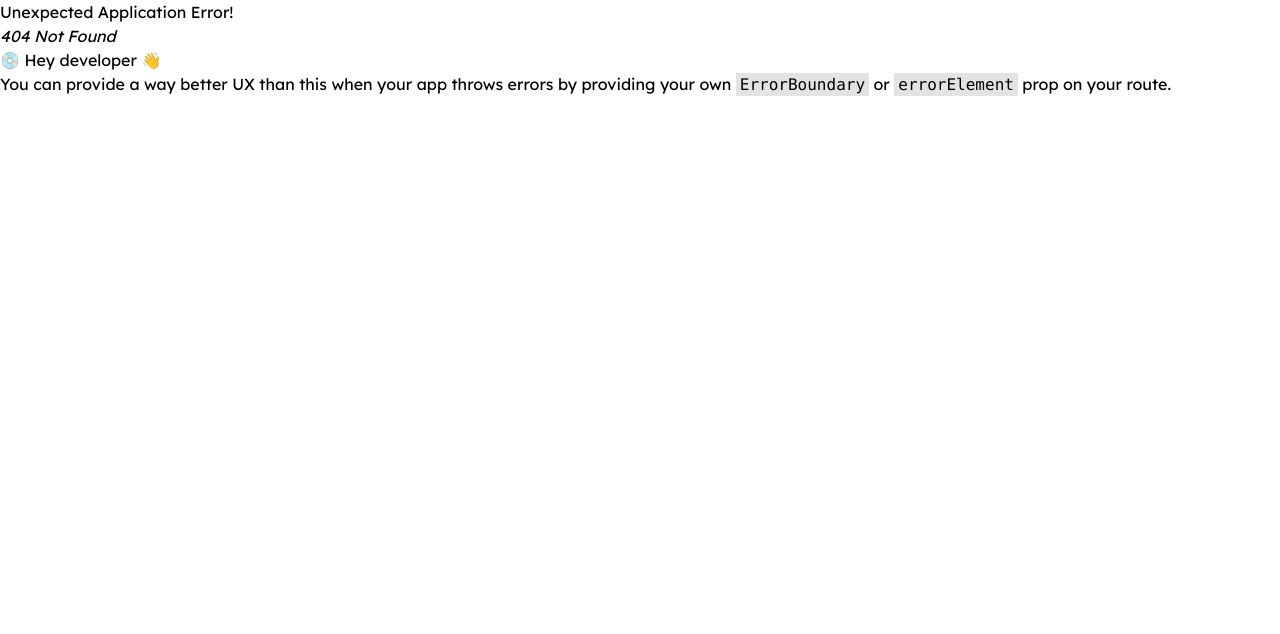
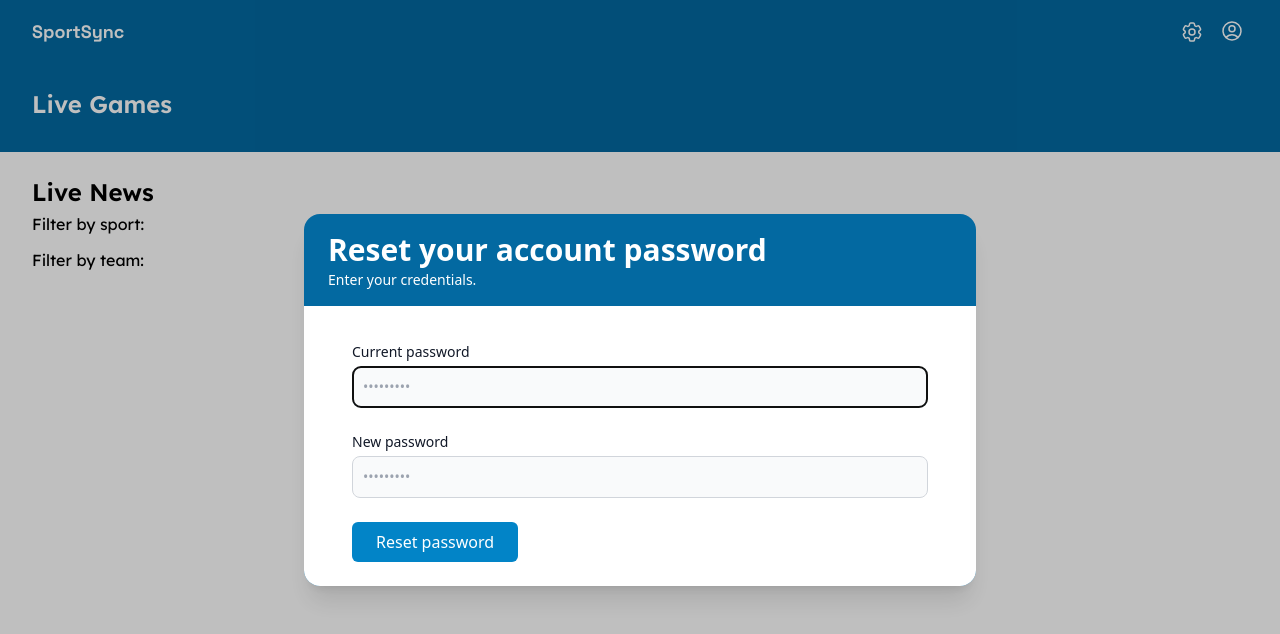
Before and after one commit to suprabathk/SportSync, a React (Vite) app: page /reset-password in a window 1280 px wide. Before the commit this address had no page. Shown: the top 634 px of the page. Built offline with nearby package versions, Linux system fonts and the light colour scheme; sample sign-in values are in the browser's storage.

Commit message:
Reset password

```diff
--- a/src/components/AppBar.tsx
+++ b/src/components/AppBar.tsx
@@ -93,6 +93,14 @@ const Appbar = () => {
                           Sign out
                         </Link>
                       </div>
+                      <div className="text-center py-2">
+                        <Link
+                          to="/reset-password"
+                          className="text-black hover:text-sky-600 transition-colors"
+                        >
+                          Reset password
+                        </Link>
+                      </div>
                     </Menu.Items>
                   </Transition>
                 </Menu>
--- /dev/null
+++ b/src/pages/auth/ResetPassword.tsx
@@ -0,0 +1,161 @@
+import { SubmitHandler, useForm } from "react-hook-form";
+import { Transition, Dialog } from "@headlessui/react";
+import { Fragment, useState } from "react";
+import { useNavigate } from "react-router-dom";
+import { API_ENDPOINT } from "../../config/constants";
+
+type Inputs = {
+  current_password: string;
+  new_password: string;
+};
+
+const ResetPassword = () => {
+  const token = localStorage.getItem("authToken") ?? "";
+
+  const [isOpen, setIsOpen] = useState(true);
+  const navigate = useNavigate();
+  const [resetPasswordError, setResetPasswordError] = useState<string>("");
+  const [loading, setLoading] = useState(false);
+  const {
+    register,
+    handleSubmit,
+    formState: { errors },
+  } = useForm<Inputs>();
+
+  const onSubmit: SubmitHandler<Inputs> = async (data) => {
+    const { current_password, new_password } = data;
+
+    try {
+      setLoading(true);
+      const response = await fetch(`${API_ENDPOINT}/user/password`, {
+        method: "PATCH",
+        headers: {
+          "Content-Type": "application/json",
+          Authorization: `Bearer ${token}`,
+        },
+        body: JSON.stringify({ current_password, new_password }),
+      });
+      const JSONData = await response.json();
+      console.log(JSONData);
+
+      setLoading(false);
+      if (!response.ok) {
+        setResetPasswordError(JSONData.message);
+        throw new Error("Password reset failed");
+      }
+      console.log("Password reset successful");
+      navigate("/");
+    } catch (error) {
+      console.error("Password reset failed:", error);
+    }
+  };
+
+  function closeModal() {
+    setIsOpen(false);
+    navigate("../../");
+  }
+
+  return (
+    <>
+      <Transition appear show={isOpen} as={Fragment}>
+        <Dialog as="div" className="relative z-10" onClose={closeModal}>
+          <Transition.Child
+            as={Fragment}
+            enter="ease-out duration-300"
+            enterFrom="opacity-0"
+            enterTo="opacity-100"
+            leave="ease-in duration-200"
+            leaveFrom="opacity-100"
+            leaveTo="opacity-0"
+          >
+            <div className="fixed inset-0 bg-black bg-opacity-25" />
+          </Transition.Child>
+
+          <div className="fixed inset-0 overflow-y-auto">
+            <div className="flex min-h-full items-center justify-center p-4 text-center">
+              <Transition.Child
+                as={Fragment}
+                enter="ease-out duration-300"
+                enterFrom="opacity-0 scale-95"
+                enterTo="opacity-100 scale-100"
+                leave="ease-in duration-200"
+                leaveFrom="opacity-100 scale-100"
+                leaveTo="opacity-0 scale-95"
+              >
+                <Dialog.Panel className="w-full max-w-2xl transform overflow-hidden rounded-2xl bg-sky-700 text-white p-6 text-left align-middle shadow-xl transition-all">
+                  <Dialog.Title
+                    as="h3"
+                    className="text-3xl font-bold leading-6 text-white mb-2"
+                  >
+                    Reset your account password
+                  </Dialog.Title>
+                  <p className="mb-4 text-sm">Enter your credentials.</p>
+                  <div className="mt-4 bg-white -m-6 p-6 text-black">
+                    <form
+                      onSubmit={handleSubmit(onSubmit)}
+                      className="w-full bg-white px-6 flex flex-col items-start justify-center"
+                    >
+                      <div className="mb-3">
+                        <span className="text-red-500">
+                          {resetPasswordError}
+                        </span>
+                      </div>
+                      <div className="mb-6 w-full">
+                        <label
+                          htmlFor="current_password"
+                          className="block mb-1 text-sm font-medium text-gray-900"
+                        >
+                          Current password
+                        </label>
+                        {errors.current_password && (
+                          <span className="text-red-500">
+                            Current password is required
+                          </span>
+                        )}
+                        <input
+                          type="password"
+                          id="current_password"
+                          {...register("current_password", { required: true })}
+                          className="bg-gray-50 border border-gray-300 text-gray-900 text-sm rounded-lg focus:ring-sky-500 focus:border-sky-500 block w-full p-2.5"
+                          placeholder="•••••••••"
+                        />
+                      </div>
+                      <div className="mb-6 w-full">
+                        <label
+                          htmlFor="new_password"
+                          className="block mb-1 text-sm font-medium text-gray-900"
+                        >
+                          New password
+                        </label>
+                        {errors.new_password && (
+                          <span className="text-red-500">
+                            New password is required
+                          </span>
+                        )}
+                        <input
+                          type="password"
+                          id="new_password"
+                          {...register("new_password", { required: true })}
+                          className="bg-gray-50 border border-gray-300 text-gray-900 text-sm rounded-lg focus:ring-sky-500 focus:border-sky-500 block w-full p-2.5"
+                          placeholder="•••••••••"
+                        />
+                      </div>
+                      <button
+                        type="submit"
+                        className="w-full md:w-fit bg-sky-600 text-white px-6 py-2 rounded-md hover:bg-sky-700 transition-colors"
+                      >
+                        {loading ? "Resetting..." : "Reset password"}
+                      </button>
+                    </form>
+                  </div>
+                </Dialog.Panel>
+              </Transition.Child>
+            </div>
+          </div>
+        </Dialog>
+      </Transition>
+    </>
+  );
+};
+
+export default ResetPassword;
--- a/src/routes/index.tsx
+++ b/src/routes/index.tsx
@@ -8,6 +8,7 @@ import HomeLayout from "../pages/home";
 import MatchModal from "../pages/match";
 import ArticleModal from "../pages/article";
 import PreferencesModal from "../pages/preferences";
+import ResetPassword from "../pages/auth/ResetPassword";
 
 const router = createBrowserRouter([
   {
@@ -43,6 +44,10 @@ const router = createBrowserRouter([
         path: "preferences",
         element: <PreferencesModal />,
       },
+      {
+        path: "reset-password",
+        element: <ResetPassword />,
+      },
     ],
   },
   {
```
